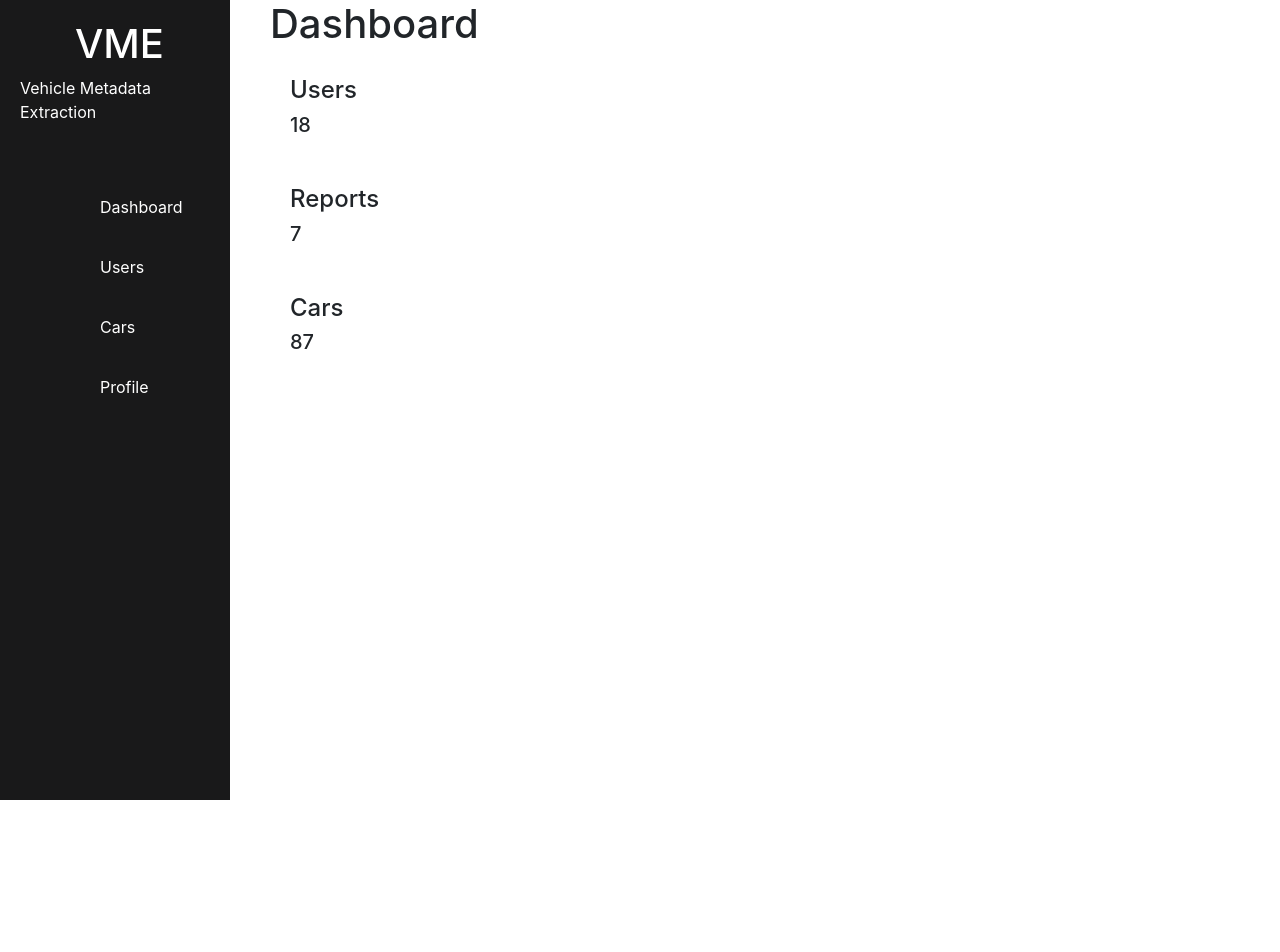
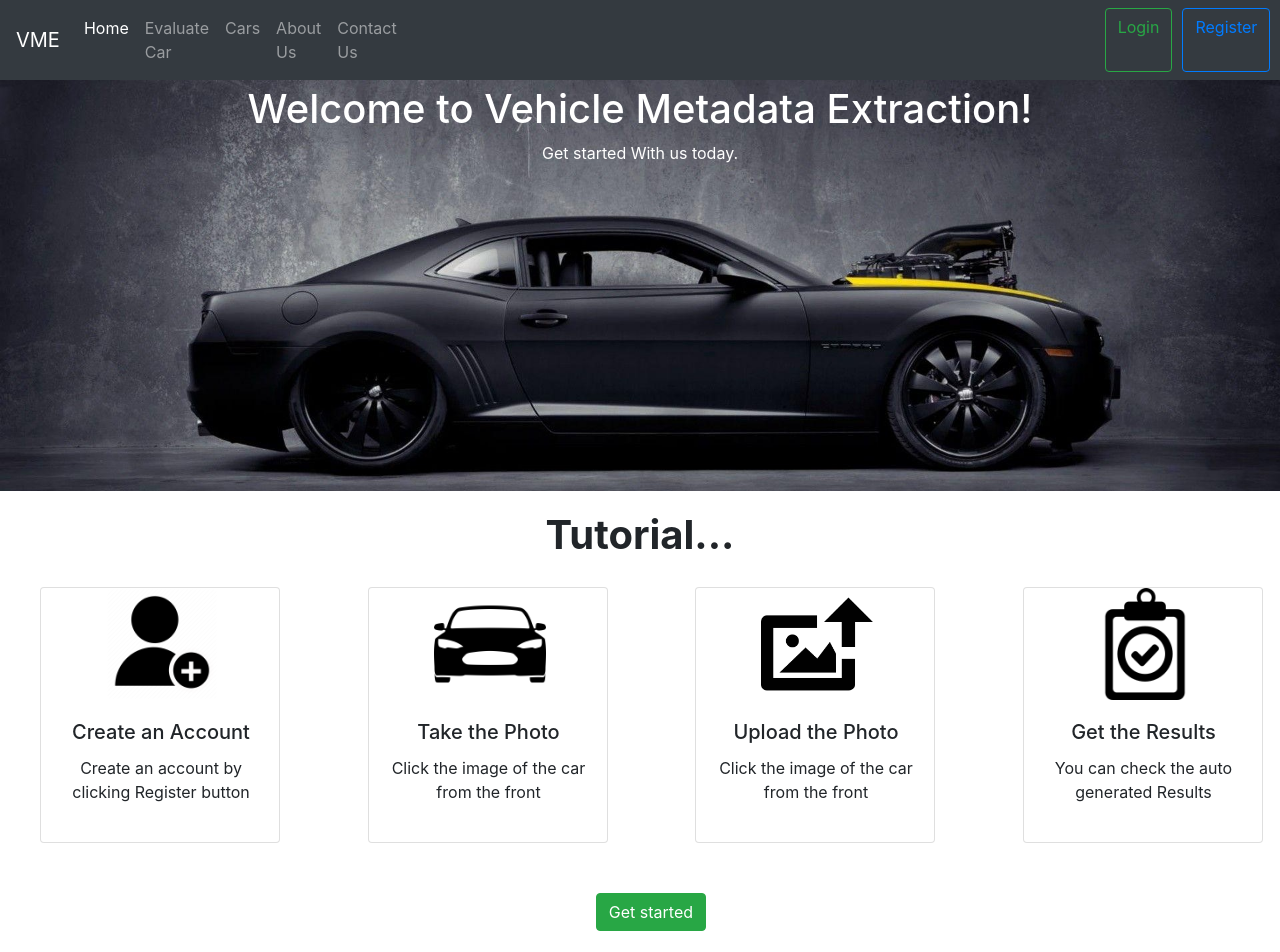
Before and after one commit to mustafasheikh1/VME, a React (Create React App) app: page / in a window 1280 px wide. Before the commit this address led to /dashboard. Shown: the top 952 px of the page. Before the commit the page ends 800 px from the top, so only its background shows below. Built offline with nearby package versions, Linux system fonts and the light colour scheme; the HTML template or start-up script is replaced by a standard one.

Commit message:
Cards corrected and url link problem solved

```diff
--- a/src/App.js
+++ b/src/App.js
@@ -27,7 +27,7 @@ import PasswordChange from "./components/passwordChange";
 
 class App extends Component {
   state = {
-    admin: true,
+    admin: false,
     user: true,
   };
   render() {
--- a/src/components/common/tutorialCard.jsx
+++ b/src/components/common/tutorialCard.jsx
@@ -2,23 +2,22 @@ import React from "react";
 
 const TutorialCard = ({ Image, Label, Detail }) => {
   return (
-    <div className="card text-center">
+    <div
+      className="card text-center"
+      style={{ width: "15rem", minHeight: "16rem", maxHeight: "16rem" }}
+    >
       <img
         src={Image}
         alt=""
         style={{
           height: "7rem",
           width: "7rem",
-          marginLeft: "50px",
+          marginLeft: "65px",
         }}
       />
       <div className="card-body" style={{ width: "15rem" }}>
-        <h5 style={{ paddingLeft: "20px" }} className="card-title">
-          {Label}
-        </h5>
-        <p className="card-text " style={{ paddingLeft: "20px" }}>
-          {Detail}
-        </p>
+        <h5 className="card-title">{Label}</h5>
+        <p className="card-text ">{Detail}</p>
       </div>
     </div>
   );
--- a/src/components/home.jsx
+++ b/src/components/home.jsx
@@ -3,8 +3,9 @@ import carousel from "../images/dodge2.jpg";
 import frontIcon from "../images/front.png";
 import uploadIcon from "../images/uploadphoto.png";
 import resultIcon from "../images/results.png";
+import TutorialCard from "./common/tutorialCard";
+import createAccountIcon from "../images/createAccountIcon.png";
 import "../css/home.css";
-import TutorialCard from "./common/tutorialCard";
 
 class Home extends Component {
   state = {
@@ -12,18 +13,24 @@ class Home extends Component {
     cards: [
       {
         _id: 1,
+        Image: createAccountIcon,
+        Label: "Create an Account",
+        Detail: "Create an account by clicking Register button",
+      },
+      {
+        _id: 2,
         Image: frontIcon,
         Label: "Take the Photo",
         Detail: "Click the image of the car from the front",
       },
       {
-        _id: 2,
+        _id: 3,
         Image: uploadIcon,
         Label: "Upload the Photo",
         Detail: "Click the image of the car from the front",
       },
       {
-        _id: 3,
+        _id: 4,
         Image: resultIcon,
         Label: "Get the Results",
         Detail: "You can check the auto generated Results",
@@ -32,7 +39,7 @@ class Home extends Component {
   };
 
   handleClick = () => {
-    this.props.history.push("./user");
+    this.props.history.push("/user");
   };
 
   render() {
@@ -71,8 +78,8 @@ class Home extends Component {
         <div className="row">
           {this.state.cards.map((card) => (
             <div
-              className="col-sm-3 offset-sm-1"
-              style={{ paddingTop: "20px" }}
+              className="col-sm-3"
+              style={{ paddingTop: "20px", paddingLeft: "55px" }}
               key={card._id}
             >
               <TutorialCard
--- a/src/components/loginForm.jsx
+++ b/src/components/loginForm.jsx
@@ -32,16 +32,16 @@ class Login extends Form {
         </h1>
 
         <div className="row">
-          <div className="col-sm-5">
+          <div className="col-sm-6">
             <h2
               style={{
-                paddingTop: "70px",
+                paddingTop: "90px",
                 float: "right",
                 paddingRight: "20px",
               }}
             >
               <strong>
-                Please enter your credentials to login to your account.
+                Please enter your credentials <br /> to login to your account.
               </strong>
             </h2>
           </div>
--- a/src/components/navbar.jsx
+++ b/src/components/navbar.jsx
@@ -38,22 +38,22 @@ const Navbar = () => {
                 <NavLink className="nav-link" to="/contact">
                   Contact Us
                 </NavLink>
-                <NavLink
-                  className="nav-link"
+                <Link
+                  className="btn btn-outline-success"
                   to="/login"
                   style={{
-                    paddingLeft: "700px",
+                    marginLeft: "700px",
                   }}
                 >
                   Login
-                </NavLink>
-                <NavLink
-                  className="nav-link"
+                </Link>
+                <Link
+                  className="btn btn-outline-primary"
                   to="/signup"
-                  style={{ paddingLeft: "10px" }}
+                  style={{ marginLeft: "10px" }}
                 >
                   Register
-                </NavLink>
+                </Link>
               </div>
             </div>
           </nav>
--- a/src/components/priceData.jsx
+++ b/src/components/priceData.jsx
@@ -26,12 +26,17 @@ class PriceData extends Form {
   };
 
   render() {
+    try {
+      const sideIcon = this.props.location.state.img;
+    } catch (error) {
+      window.location = "/not-found";
+    }
     return (
       <React.Fragment>
         <form onSubmit={this.handleSubmit} style={{ paddingTop: "150px" }}>
           <div className="row" style={{ paddingLeft: "125px" }}>
             <div className="col-sm-4" style={{ borderRight: "solid" }}>
-              <h1>Please enter these details for price estimation</h1>
+              <h1>Please enter these details for price estimation.</h1>
             </div>
             <div
               className="col-sm-1 "
--- a/src/components/resultForm.jsx
+++ b/src/components/resultForm.jsx
@@ -12,7 +12,7 @@ class ResultForm extends Form {
       estPrice: "",
       licencePlate: "",
     },
-    sideIcon: this.props.location.state.img,
+    sideIcon: image,
     errors: {},
   };
 
@@ -42,6 +42,11 @@ class ResultForm extends Form {
 
   render() {
     const { sideIcon } = this.state;
+    try {
+      const sideIcon = this.props.location.state.img;
+    } catch (error) {
+      window.location = "/not-found";
+    }
     return (
       <React.Fragment>
         <p style={{ paddingTop: "20px", paddingLeft: "50px" }}>
--- a/src/components/results.jsx
+++ b/src/components/results.jsx
@@ -42,6 +42,11 @@ class Results extends Component {
       price,
       licencePlate,
     } = this.state.car;
+    try {
+      const sideIcon = this.props.location.state.img;
+    } catch (error) {
+      window.location = "/not-found";
+    }
     return (
       <React.Fragment>
         <h1 style={{ paddingLeft: "90px" }}>
```
Also changed, not shown: src/images/createAccountIcon.png (added).
